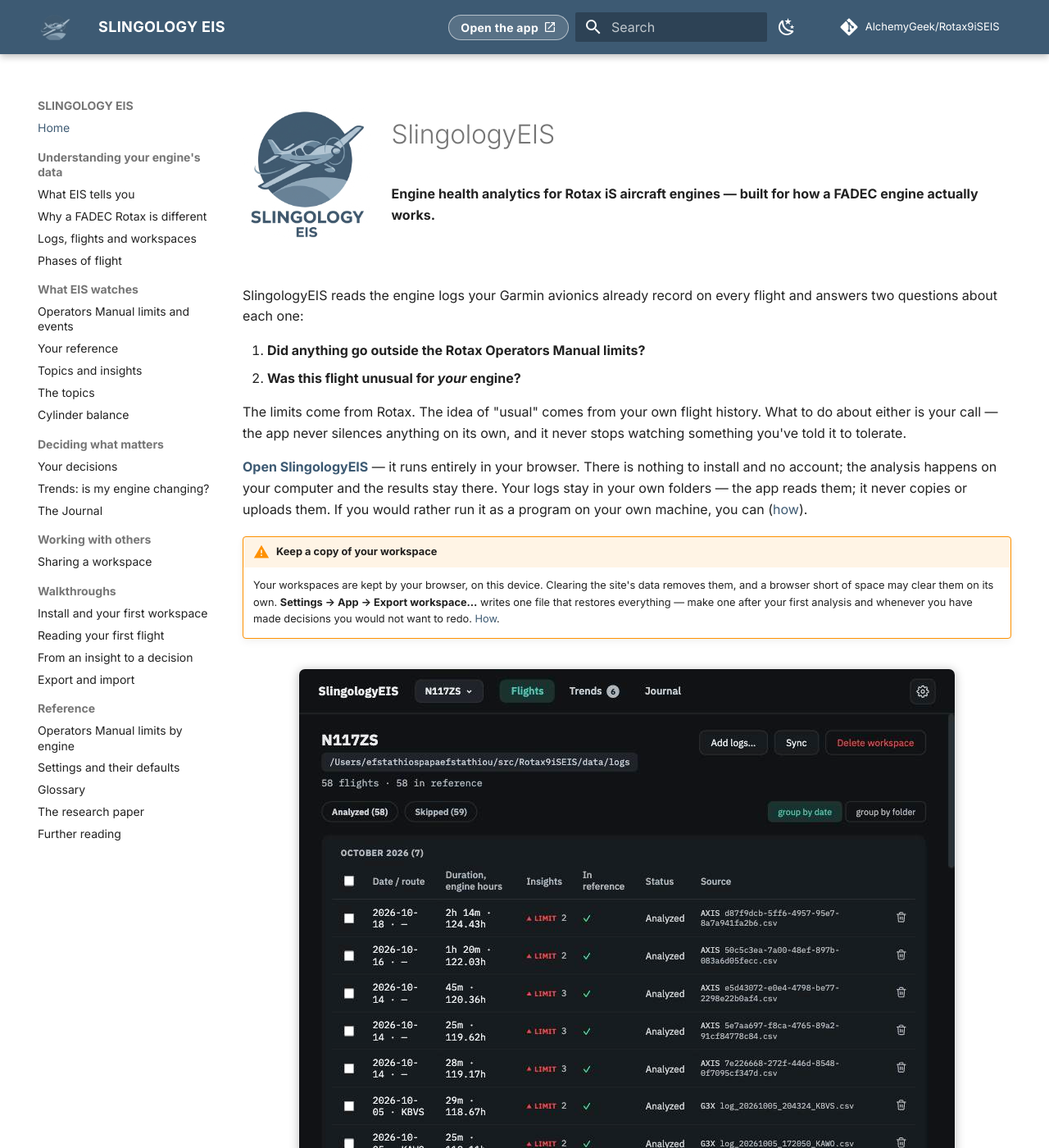
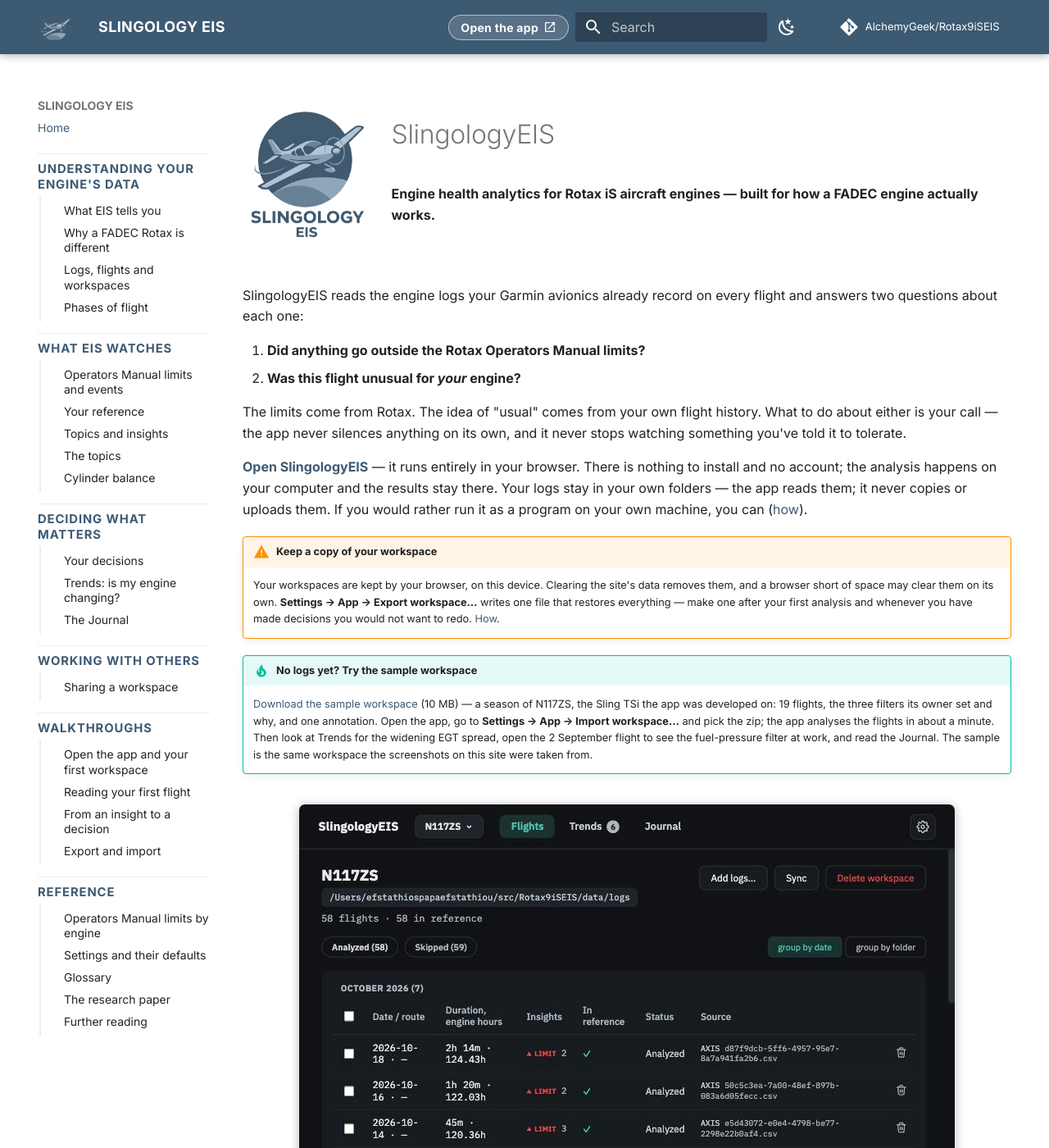
Before and after one commit to AlchemyGeek/Rotax9iSEIS, an MkDocs documentation site: the page built from docs/index.md, in a window 1280 px wide and 1400 px high. Shown: the whole window at 82% size. Built offline with MkDocs 1.6.1 and Material for MkDocs 9.7.7, drawn with Linux system fonts in a browser that asks for light colours; comment, search, counter and statistics services are not loaded.

Commit message:
Docs: the sample-workspace tip on the home page and first walkthrough
Co-Authored-By: Claude Opus 5.5 <noreply@anthropic.com>

```diff
--- a/docs/index.md
+++ b/docs/index.md
@@ -23,6 +23,9 @@ The limits come from Rotax. The idea of "usual" comes from your own flight histo
 
 !!! warning "Keep a copy of your workspace"
     Your workspaces are kept by your browser, on this device. Clearing the site's data removes them, and a browser short of space may clear them on its own. **Settings → App → Export workspace…** writes one file that restores everything — make one after your first analysis and whenever you have made decisions you would not want to redo. [How](walkthroughs/export-import.md).
+
+!!! tip "No logs yet? Try the sample workspace"
+    [Download the sample workspace](https://github.com/AlchemyGeek/Rotax9iSEIS/releases/download/sample-workspace/SlingologyEIS-sample-N117ZS.zip) (10 MB) — a season of N117ZS, the Sling TSi the app was developed on: 19 flights, the three filters its owner set and why, and one annotation. Open the app, go to **Settings → App → Import workspace…** and pick the zip; the app analyses the flights in about a minute. Then look at Trends for the widening EGT spread, open the 2 September flight to see the fuel-pressure filter at work, and read the Journal. The sample is the same workspace the screenshots on this site were taken from.
 
 <figure class="screenshot" markdown>
 ![The Flights page with a season of flights analysed](img/flights-overview.png){ .screenshot }
--- a/docs/stylesheets/extra.css
+++ b/docs/stylesheets/extra.css
@@ -73,3 +73,17 @@
   .md-header__app-text { display: none; }
   .md-header__app-short { display: inline; }
 }
+
+/* Left navigation: make the section headings read as headings */
+@media screen and (min-width: 76.25em) {
+  .md-nav--primary .md-nav__item--section { margin-top: 1.1rem; }
+  .md-nav--primary .md-nav__item--section > .md-nav__link {
+    font-size: .74rem; font-weight: 700; letter-spacing: .06em; text-transform: uppercase;
+    color: var(--md-primary-fg-color);
+    padding-top: .45rem; margin-bottom: .2rem;
+    border-top: 1px solid var(--md-default-fg-color--lightest);
+  }
+  [data-md-color-scheme="slate"] .md-nav--primary .md-nav__item--section > .md-nav__link { color: #a9c3d8; }
+  .md-nav--primary .md-nav__item--section > .md-nav { padding-left: .25rem; border-left: 2px solid var(--md-default-fg-color--lightest); margin-left: .1rem; }
+  .md-nav--primary .md-nav__item--section .md-nav__item .md-nav__link { padding-left: .55rem; }
+}
--- a/mkdocs.yml
+++ b/mkdocs.yml
@@ -87,7 +87,7 @@ nav:
   - Working with others:
       - Sharing a workspace: concepts/sharing-a-workspace.md
   - Walkthroughs:
-      - Install and your first workspace: walkthroughs/first-workspace.md
+      - Open the app and your first workspace: walkthroughs/first-workspace.md
       - Reading your first flight: walkthroughs/first-flight.md
       - From an insight to a decision: walkthroughs/insight-to-decision.md
       - Export and import: walkthroughs/export-import.md
```
Also changed, not shown: docs/walkthroughs/first-workspace.md (+3 -0 lines).
